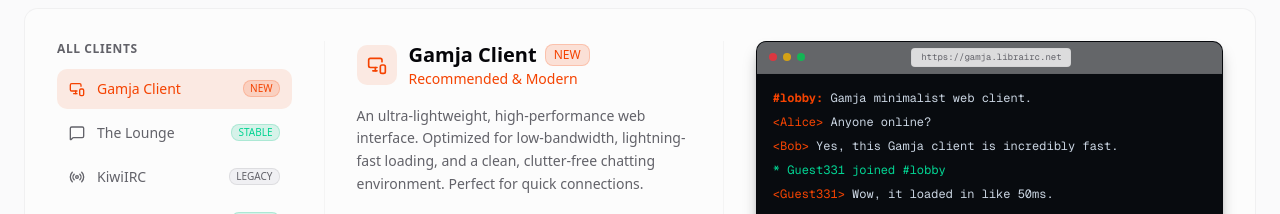
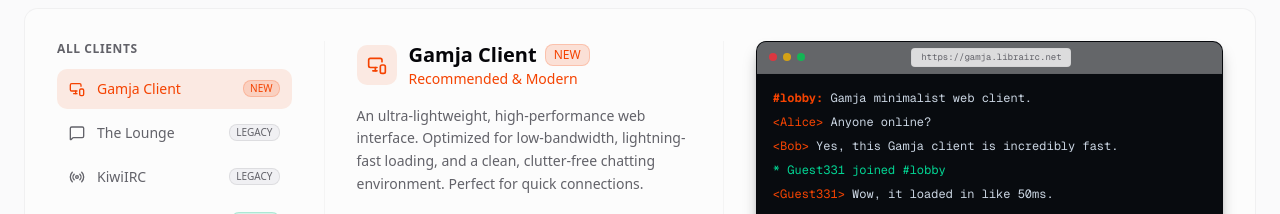
Before and after one commit to alymaher494/chat-project, a Next.js app: page / in a window 1280 px wide. Shown: the part 3240-3454 px from the top of the page. Built offline with nearby package versions, Linux system fonts and the light colour scheme.

Commit message:
Update The Lounge client status to legacy in apps-section

```diff
--- a/src/components/apps-section.tsx
+++ b/src/components/apps-section.tsx
@@ -41,7 +41,7 @@
       "A modern self-hosted chat client that stays connected in the background. It remembers where you left off, supports rich media previews, push notifications, and multiple layouts.",
     url: "https://lounge.librairc.net",
     icon: MessageSquare,
-    status: "stable" as const,
+    status: "legacy" as const,
     buttonLabel: "Launch The Lounge",
     features: [
       "Stay connected in the background",
```
Also changed, not shown: 2 other files (tests, documents, lock files or other folders).
